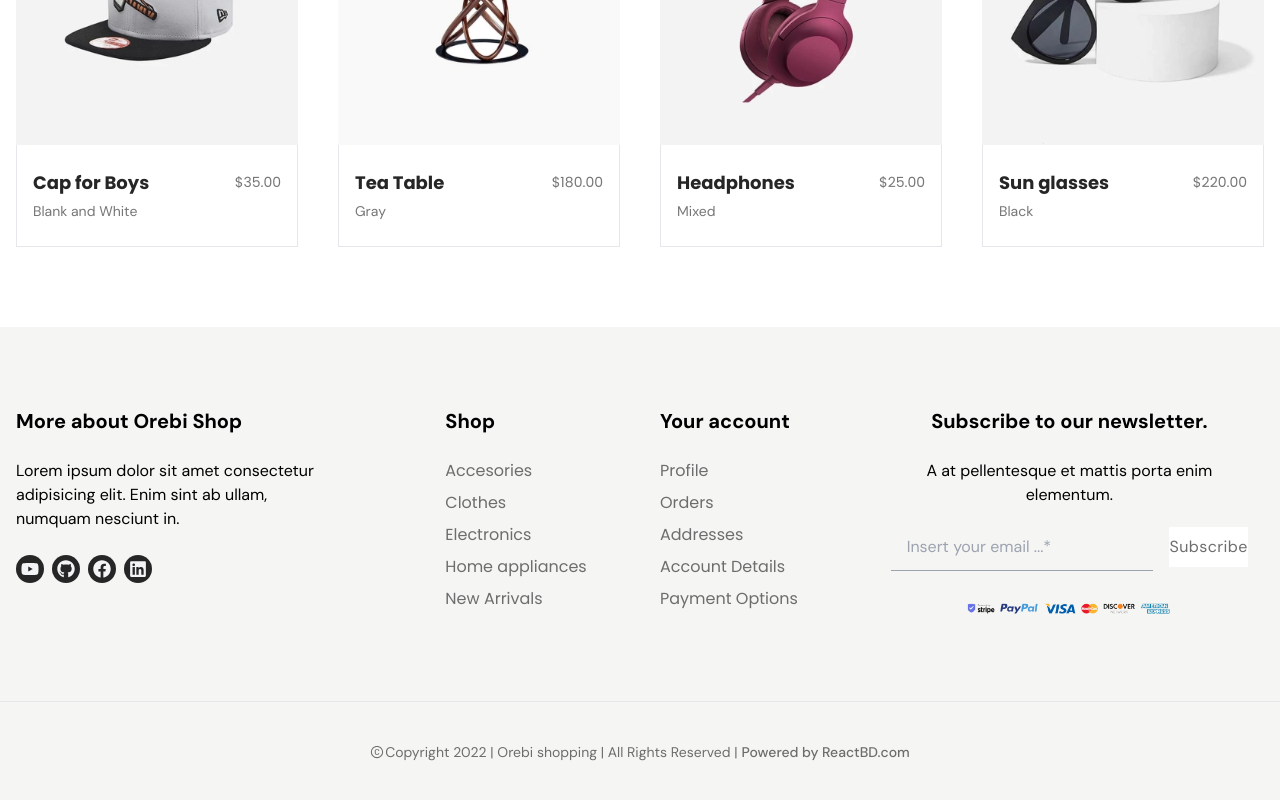
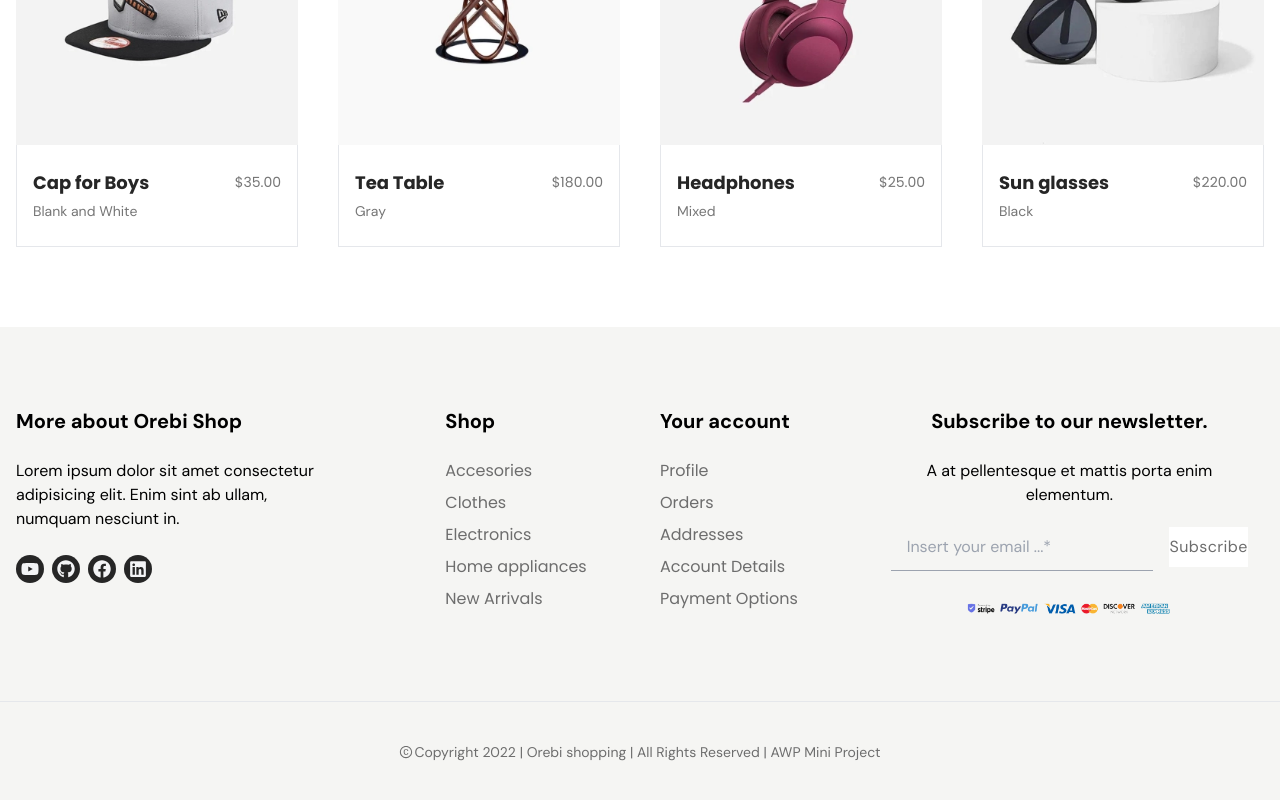
Before and after one commit to ishaanchp/awpproj, a React (Create React App) app: page / in a window 1280 px wide. Shown: the part 3109-3909 px from the top of the page. Built offline with nearby package versions, Linux system fonts and the light colour scheme.

Commit message:
Update FooterBottom.js

```diff
--- a/src/components/home/Footer/FooterBottom.js
+++ b/src/components/home/Footer/FooterBottom.js
@@ -9,12 +9,7 @@ const FooterBottom = () => {
           <span className="text-md mr-[1px] mt-[2px] md:mt-0 text-center hidden md:inline-flex">
             <AiOutlineCopyright />
           </span>
-          Copyright 2022 | Orebi shopping | All Rights Reserved |
-          <a href="https://reactbd.com/" target="_blank" rel="noreferrer">
-            <span className="ml-1 font-medium group-hover:text-primeColor">
-              Powered by ReactBD.com
-            </span>
-          </a>
+          Copyright 2022 | Orebi shopping | All Rights Reserved | AWP Mini Project
         </p>
       </div>
     </div>
```
